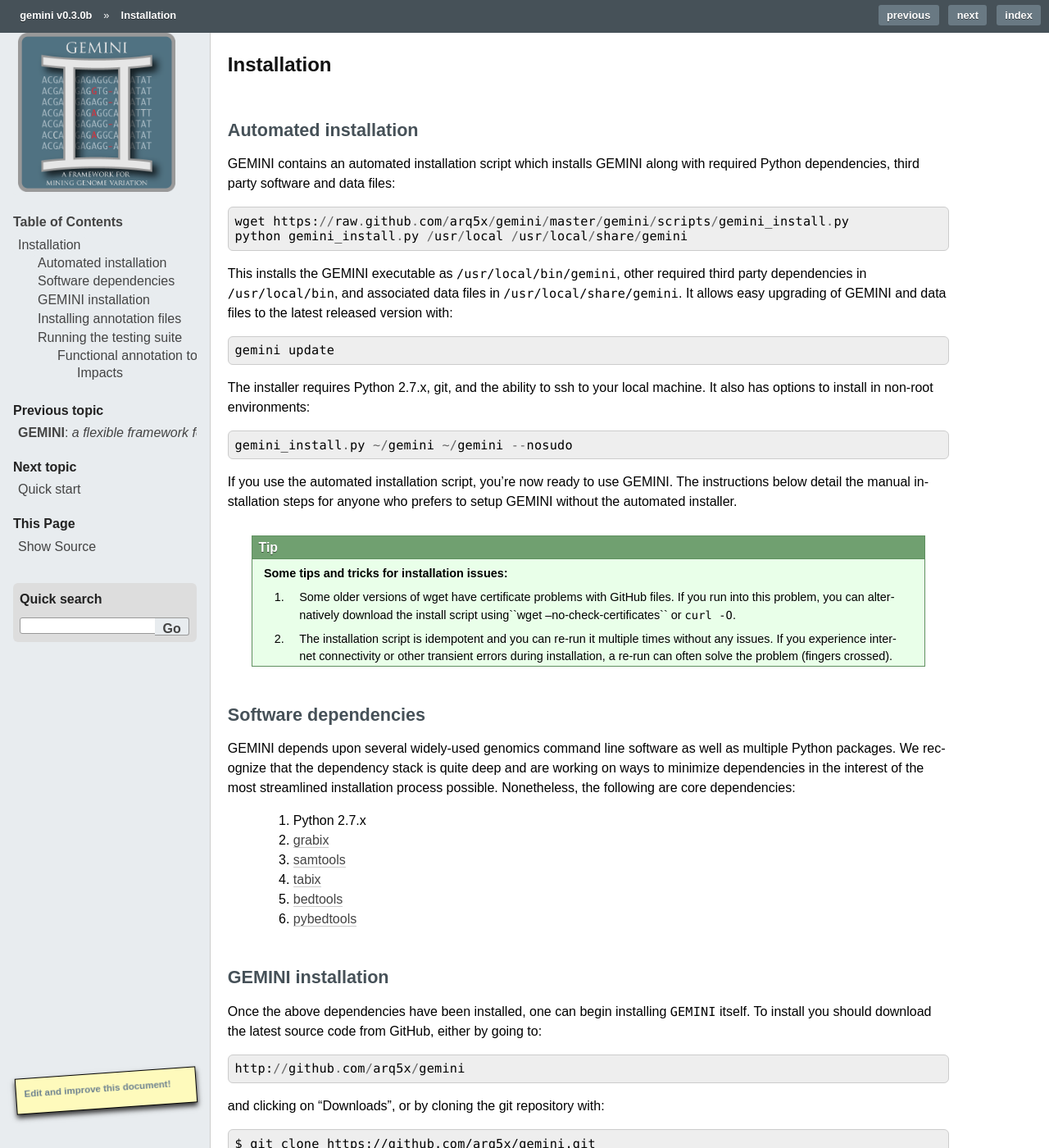
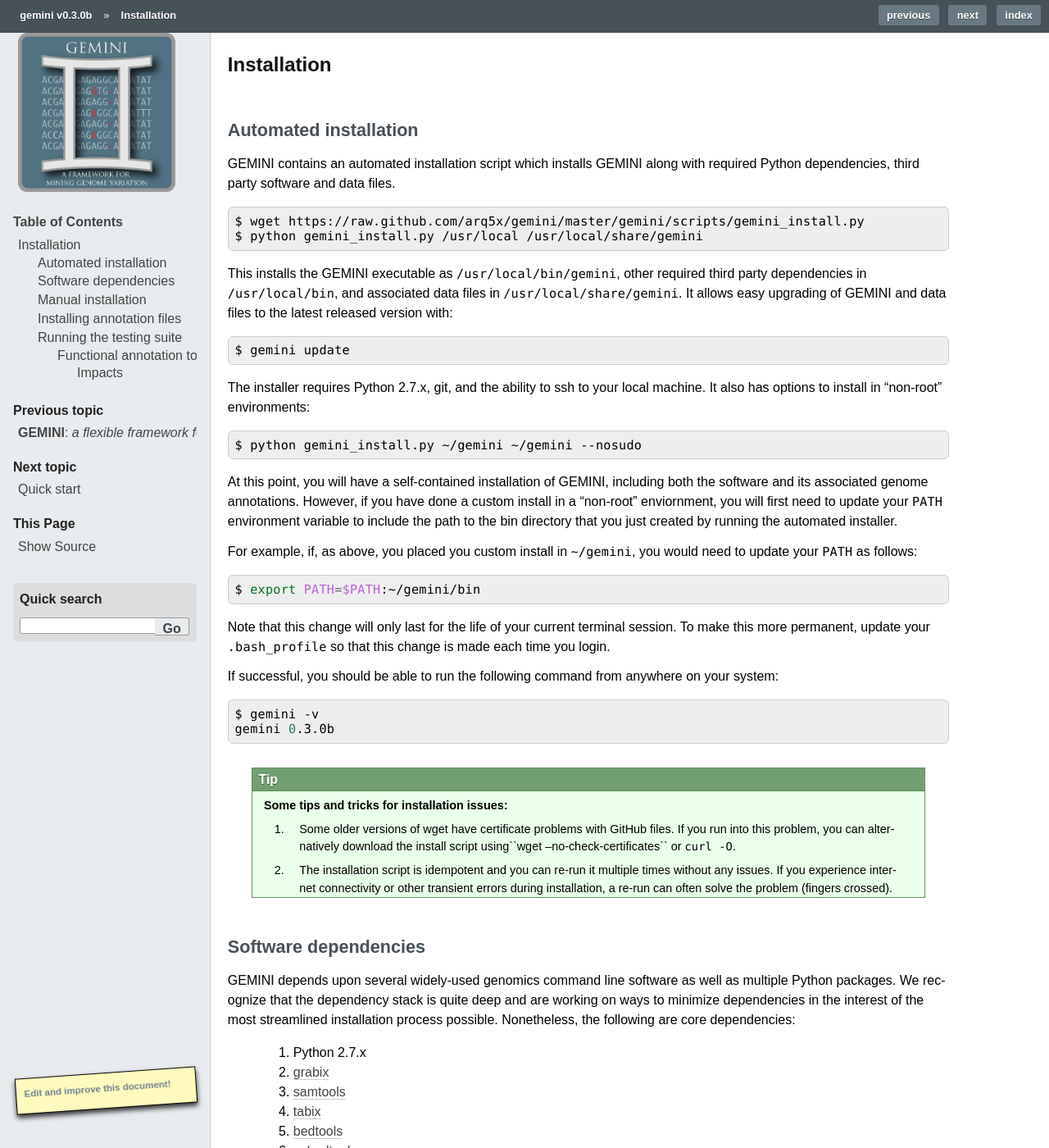
Before and after one commit to arq5x/gemini, a Sphinx documentation site: the page built from docs/content/installation.rst, in a window 1280 px wide and 1400 px high. Shown: the whole window at 82% size. Built offline with Sphinx 7.4.7, drawn with Linux system fonts in a browser that asks for light colours; formulas are drawn with MathJax 3; pages that are not in the unit, such as notebooks, are missing from menus; comment, search, counter and statistics services are not loaded; the version number is read from the project's files by our own code.

Commit message:
[DOC] user must update PATH when auto installing

```diff
--- a/docs/content/installation.rst
+++ b/docs/content/installation.rst
@@ -7,28 +7,54 @@ Automated installation
 
 GEMINI contains an automated installation script which installs
 GEMINI along with required Python dependencies, third party software
-and data files::
+and data files.
 
-    wget https://raw.github.com/arq5x/gemini/master/gemini/scripts/gemini_install.py
-    python gemini_install.py /usr/local /usr/local/share/gemini
+.. code-block:: bash
+
+    $ wget https://raw.github.com/arq5x/gemini/master/gemini/scripts/gemini_install.py
+    $ python gemini_install.py /usr/local /usr/local/share/gemini
 
 This installs the GEMINI executable as ``/usr/local/bin/gemini``,
 other required third party dependencies in ``/usr/local/bin``, and
 associated data files in ``/usr/local/share/gemini``. It allows easy
-upgrading of GEMINI and data files to the latest released version with::
+upgrading of GEMINI and data files to the latest released version with:
 
-    gemini update
+.. code-block:: bash
+
+    $ gemini update
 
 The installer requires Python 2.7.x, git, and the ability to ssh to
-your local machine. It also has options to install in non-root
-environments::
+your local machine. It also has options to install in "non-root"
+environments:
 
-    gemini_install.py ~/gemini ~/gemini --nosudo
+.. code-block:: bash
 
-If you use the automated installation script, you're now ready to use
-GEMINI. The instructions below detail the manual installation steps
-for anyone who prefers to setup GEMINI without the automated
-installer.
+    $ python gemini_install.py ~/gemini ~/gemini --nosudo
+
+At this point, you will have a self-contained installation of GEMINI,
+including both the software and its associated genome annotations. However,
+if you have done a custom install in a "non-root" enviornment, you will
+first need to update your ``PATH`` environment variable to include the path
+to the bin directory that you just created by running the automated installer.
+
+For example, if, as above, you placed you custom install in ``~/gemini``, you
+would need to update your ``PATH`` as follows:
+
+.. code-block:: bash
+
+    $ export PATH=$PATH:~/gemini/bin
+
+Note that this change will only last for the life of your current terminal
+session.  To make this more permanent, update your ``.bash_profile`` so that
+this change is made each time you login.
+
+If successful, you should be able to run the following command from anywhere
+on your system:
+
+.. code-block:: bash
+
+   $ gemini -v
+   gemini 0.3.0b
 
 .. tip::
 
```
Also changed, not shown: other parts of docs/content/installation.rst (+1 -1 lines).
